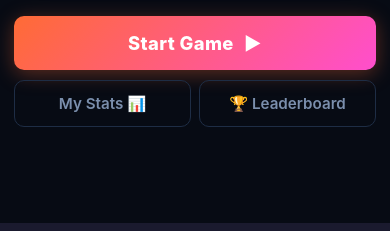
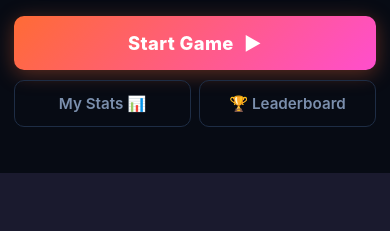
Before and after one commit to kyutaeios-jpg/linkyrun, a Flask app: page / in a window 390 px wide. Shown: the part 613-844 px from the top of the page. Run offline with Flask 3, Linux system fonts and the light colour scheme; some libraries are stand-ins or nearby versions.

Commit message:
fix: 하단 배너 광고 320x50 고정 크기로 변경
반응형 대신 고정 크기 배너로 변경하여 화면 가림 방지

Co-Authored-By: Claude Opus 4.6 (1M context) <noreply@anthropic.com>

```diff
--- a/templates/index.html
+++ b/templates/index.html
@@ -1074,15 +1074,13 @@
     </script>
 
     <!-- 하단 배너 광고 -->
-    <div id="ad-banner-bottom" style="position:fixed;bottom:0;left:0;width:100%;z-index:9999;text-align:center;background:#1a1a2e;">
+    <div id="ad-banner-bottom" style="position:fixed;bottom:0;left:0;width:100%;z-index:9999;text-align:center;background:#1a1a2e;overflow:hidden;max-height:60px;">
         <ins class="adsbygoogle"
-             style="display:block"
+             style="display:inline-block;width:320px;height:50px"
              data-ad-client="ca-pub-4723026681968956"
-             data-ad-slot="4555105130"
-             data-ad-format="auto"
-             data-full-width-responsive="true"></ins>
+             data-ad-slot="4555105130"></ins>
         <script>(adsbygoogle = window.adsbygoogle || []).push({});</script>
     </div>
-    <style>#ad-banner-bottom { padding: 4px 0; } body { padding-bottom: 90px; }</style>
+    <style>body { padding-bottom: 60px; }</style>
 </body>
 </html>
```
